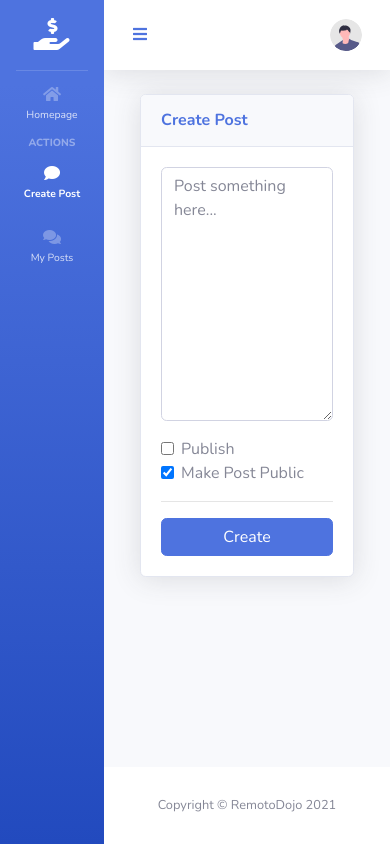
After one commit to RonilRufo/remotodojo, a Django app: page /posts/create/ in a window 390 px wide. The commit adds this page. Run offline with Django 3.2, Linux system fonts and the light colour scheme; the visitor is signed in with stand-in values (Sample User, id 1); some libraries are stand-ins or nearby versions.

Commit message:
Implemented create post page

```diff
--- /dev/null
+++ b/apps/posts/forms.py
@@ -0,0 +1,28 @@
+from django import forms
+
+from .models import Post
+
+
+class PostForm(forms.ModelForm):
+    """
+    Form to be used to create/edit a post.
+    """
+
+    class Meta:
+        model = Post
+        fields = ("content", "is_published", "is_public")
+        widgets = {
+            "content": forms.Textarea(
+                attrs={
+                    "class": "form-control",
+                    "placeholder": "Post something here...",
+                }
+            )
+        }
+
+    def __init__(self, *args, **kwargs):
+        super().__init__(*args, **kwargs)
+        self.fields["is_published"].label = "Publish"
+        self.fields["is_public"].label = "Make Post Public"
+        self.fields["is_published"].widget.attrs["class"] = "form-check-input"
+        self.fields["is_public"].widget.attrs["class"] = "form-check-input"
--- /dev/null
+++ b/apps/posts/templates/posts/create.html
@@ -0,0 +1,41 @@
+{% extends "base.html" %}
+
+{% load i18n %}
+{% load static %}
+
+{% block nav_create_post %}active{% endblock %}
+
+{% block content %}
+    <div class="col-md-6">
+        <div class="card shadow mb-12">
+            <div class="card-header py-3">
+                <h6 class="m-0 font-weight-bold text-primary">{% trans 'Create Post' %}</h6>
+            </div>
+            <div class="card-body">
+
+                <form method="POST">
+                    {% csrf_token %}
+                    <div class="form-group">
+                        {{ form.content }}
+                    </div>
+                    <div class="form-check">
+                        {{ form.is_published }}
+                        <label class="form-check-label" for="{{ form.is_published.auto_id }}">
+                            {{ form.is_published.label }}
+                        </label>
+                    </div>
+                    <div class="form-check">
+                        {{ form.is_public }}
+                        <label class="form-check-label" for="{{ form.is_public.auto_id }}">
+                            {{ form.is_public.label }}
+                        </label>
+                    </div>
+                    <hr />
+                    <button type="submit" class="btn btn-primary btn-block">
+                        {% trans 'Create' %}
+                    </button>
+                </form>
+            </div>
+        </div>
+    </div>
+{% endblock %}
--- a/apps/posts/urls.py
+++ b/apps/posts/urls.py
@@ -3,9 +3,10 @@ URL patterns in posts app
 """
 from django.urls import path
 
-from .views import PostList
+from .views import PostCreate, PostList
 
 app_name = "posts"
 urlpatterns = [
     path("", PostList.as_view(), name="post-list"),
+    path("create/", PostCreate.as_view(), name="post-create"),
 ]
--- a/apps/posts/views.py
+++ b/apps/posts/views.py
@@ -1,5 +1,9 @@
-from django.views.generic import ListView
+from django.contrib.auth.mixins import LoginRequiredMixin
+from django.http import HttpResponseRedirect
+from django.urls import reverse_lazy
+from django.views.generic import CreateView, ListView
 
+from .forms import PostForm
 from .models import Post
 
 
@@ -11,3 +15,29 @@ class PostList(ListView):
     queryset = Post.objects.filter(is_published=True, is_public=True)
     context_object_name = "posts"
     template_name = "posts/list.html"
+
+
+class PostCreate(LoginRequiredMixin, CreateView):
+    """
+    Displays a form that lets users create a post. Users must be authenticated to use
+    this page.
+    """
+
+    model = Post
+    form_class = PostForm
+    template_name = "posts/create.html"
+
+    def get_success_url(self) -> str:
+        """
+        Overrides the success URL so it redirects to homepage.
+        """
+        return reverse_lazy("posts:post-list")
+
+    def form_valid(self, form):
+        """
+        Assign the logged in user as author of the post when form is valid.
+        """
+        post = form.save(commit=False)
+        post.author = self.request.user
+        self.object = post.save()
+        return HttpResponseRedirect(self.get_success_url())
--- a/remotodojo/templates/base.html
+++ b/remotodojo/templates/base.html
@@ -62,7 +62,7 @@
 
                 <!-- Nav Item -Create Post -->
                 <li class="nav-item {% block nav_create_post %}{% endblock %}">
-                <a class="nav-link" href="">
+                <a class="nav-link" href="{%url 'posts:post-create' %}">
                         <i class="fas fa-fw fa-comment"></i>
                         <span>{% trans 'Create Post' %}</span></a>
                 </li>
```
